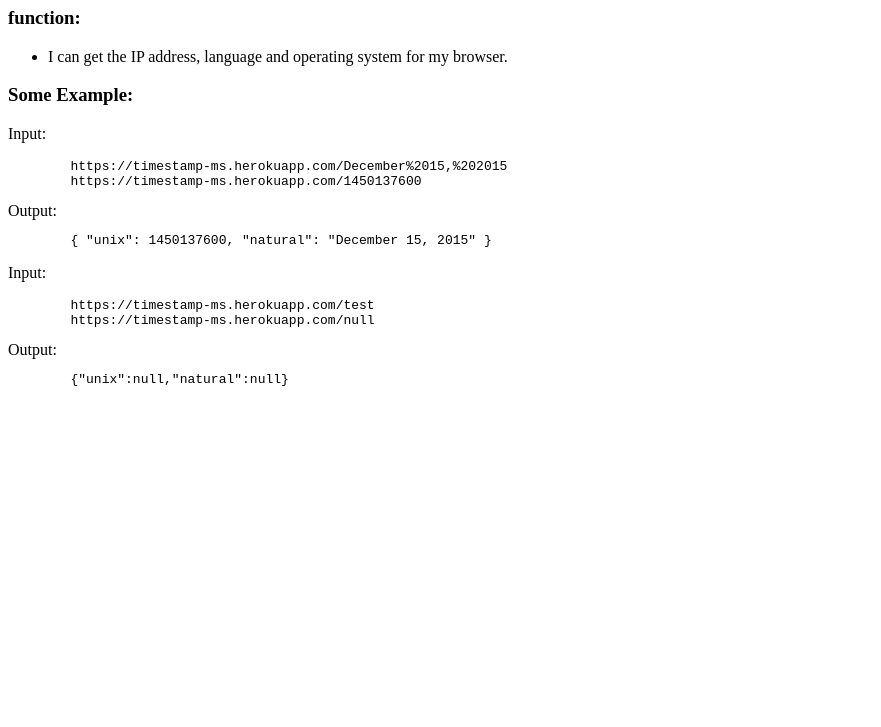
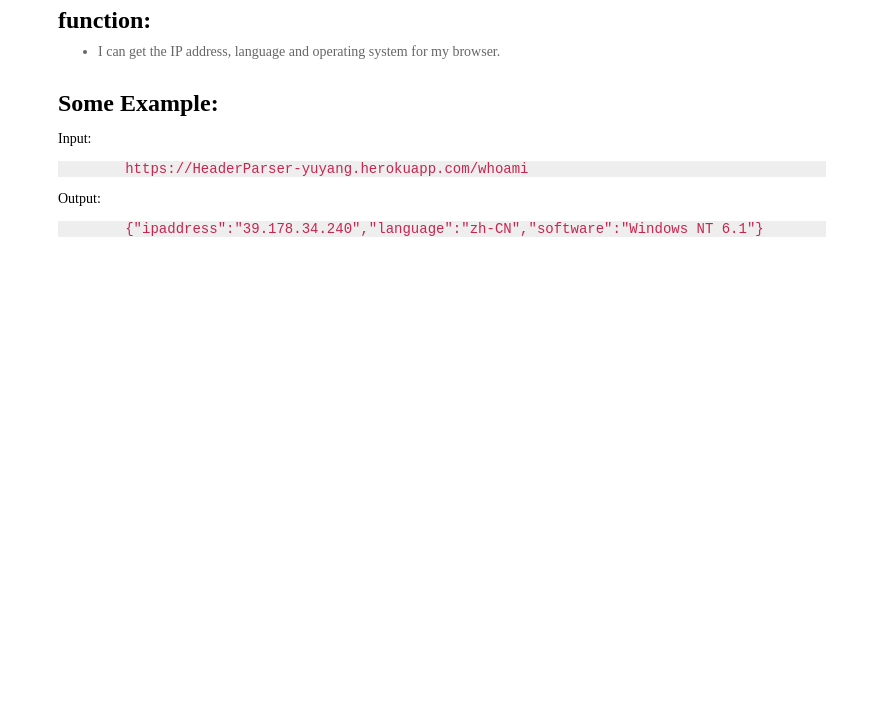
Before and after one commit to YuyangGong/RequestHeaderParser, a website: page view/pages/index.html/index.html in a window 1280 px wide. Shown: the part 73-800 px from the top of the page, without its empty margins (0-881 px from the left). Drawn offline with Linux system fonts and the light colour scheme; files that its build step writes are made by us from their sources.

Commit message:
html and css complete

```diff
--- a/public/stylesheets/main.css
+++ b/public/stylesheets/main.css
@@ -1 +1,27 @@
-main.css
+body {
+	width: 60%;
+	min-width: 640px;
+	font-size: 14px;
+	font-family: "microsoft Yahei";
+	padding: 2px 50px;
+}
+pre {
+	background-color: #eee;
+	color: #c7254e;
+}
+h3 {
+	font-size: 24px;
+	margin: 0 0 10px;
+	padding: 0;
+}
+ul {
+	margin: 0;
+}
+li {
+	margin-bottom: 5px;
+	font-size: 14px;
+	color: #666;
+}
+li:last-child {
+	margin-bottom: 30px;
+}
--- a/view/pages/index.html/index.html
+++ b/view/pages/index.html/index.html
@@ -14,17 +14,9 @@
 	<h3>Some Example:</h3>
 	<p>
 		Input:
-		<pre>	https://timestamp-ms.herokuapp.com/December%2015,%202015
-	https://timestamp-ms.herokuapp.com/1450137600</pre>
+		<pre>	https://HeaderParser-yuyang.herokuapp.com/whoami</pre>
 		Output:
-		<pre>	{ "unix": 1450137600, "natural": "December 15, 2015" }</pre>
-	</p>
-	<p>
-		Input:
-		<pre>	https://timestamp-ms.herokuapp.com/test
-	https://timestamp-ms.herokuapp.com/null</pre>
-		Output:
-		<pre>	{"unix":null,"natural":null}</pre>
+		<pre>	{"ipaddress":"39.178.34.240","language":"zh-CN","software":"Windows NT 6.1"}</pre>
 	</p>
 </body>
 </html>
```
